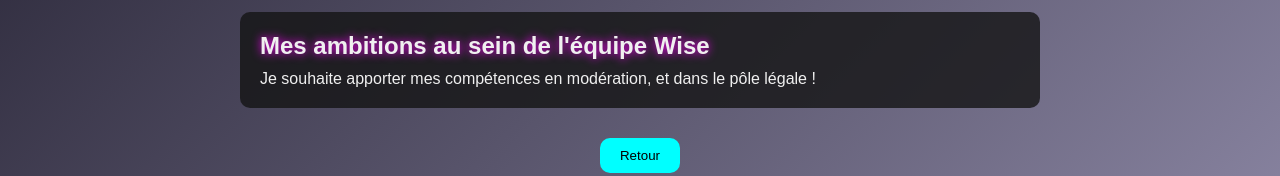
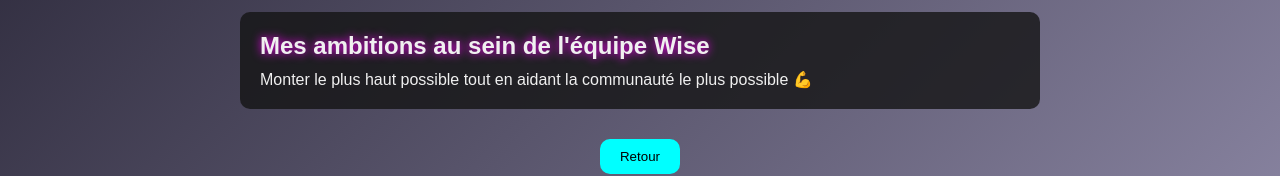
Before and after one commit to Nactouteamdev/nactouteamdev.io, a plain HTML site: page info.html in a window 1280 px wide. Shown: the part 390-566 px from the top of the page. Drawn offline with Linux system fonts and the light colour scheme.

Commit message:
Update info.html

```diff
--- a/info.html
+++ b/info.html
@@ -24,7 +24,7 @@
         </section>
         <section class="ambitions">
             <h2>Mes ambitions au sein de l'équipe Wise</h2>
-            <p>Je souhaite apporter mes compétences en modération, et dans le pôle légale !</p>
+            <p>Monter le plus haut possible tout en aidant la communauté le plus possible 💪</p>
         </section>
         <button id="btn-retour">Retour</button>
     </main>
```
